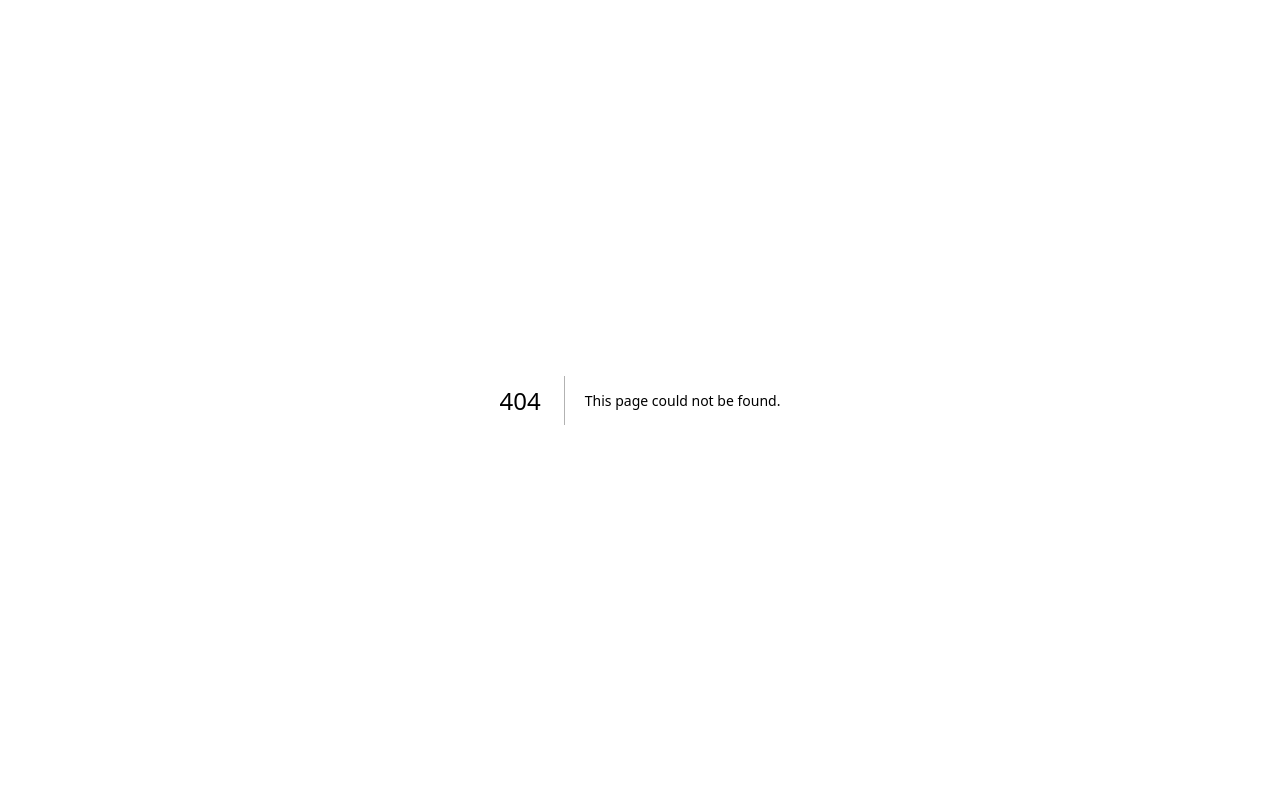
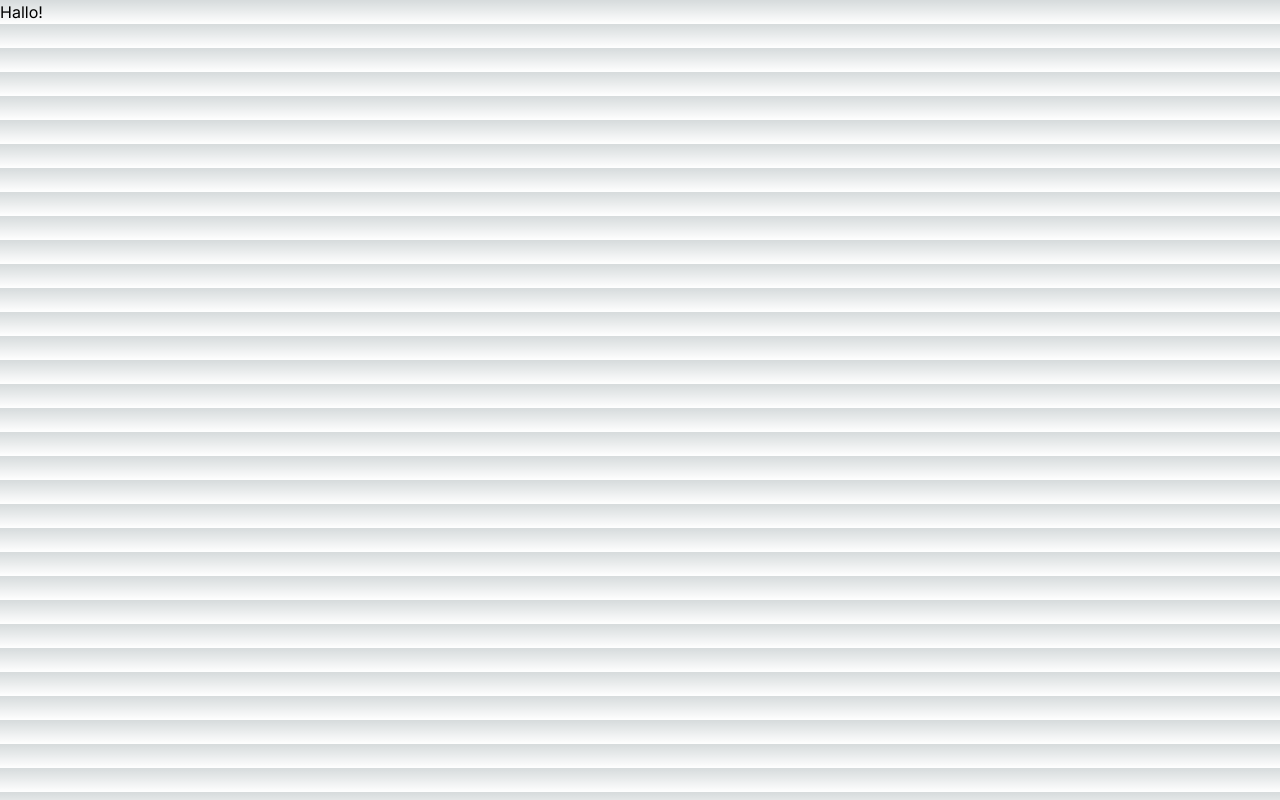
Before and after one commit to Ikbenmathijs/grade-dashbord, a Next.js app in the folder frontend/: page /demo in a window 1280 px wide. Before the commit this address had no page. Built offline with nearby package versions, Linux system fonts and the light colour scheme.

Commit message:
demo pagina toevoegen

```diff
--- /dev/null
+++ b/frontend/src/app/demo/page.tsx
@@ -0,0 +1,11 @@
+
+
+export default function demoPagina() {
+
+
+    return (
+        <div>
+            <h1>Hallo!</h1>
+        </div>
+    )
+}
```
